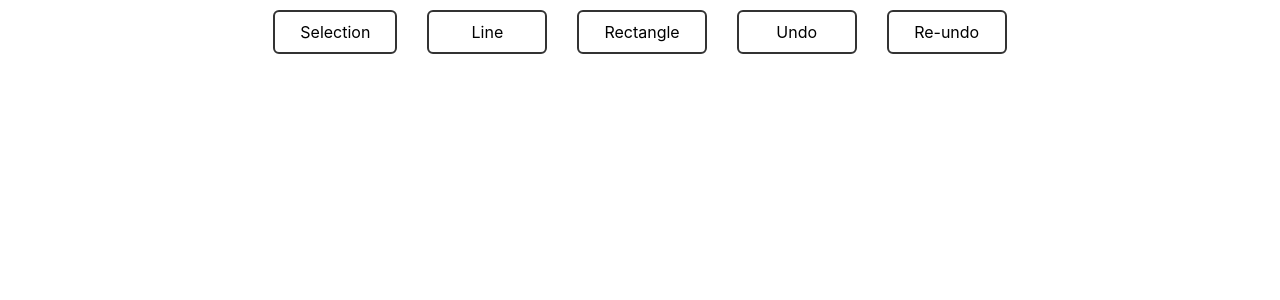
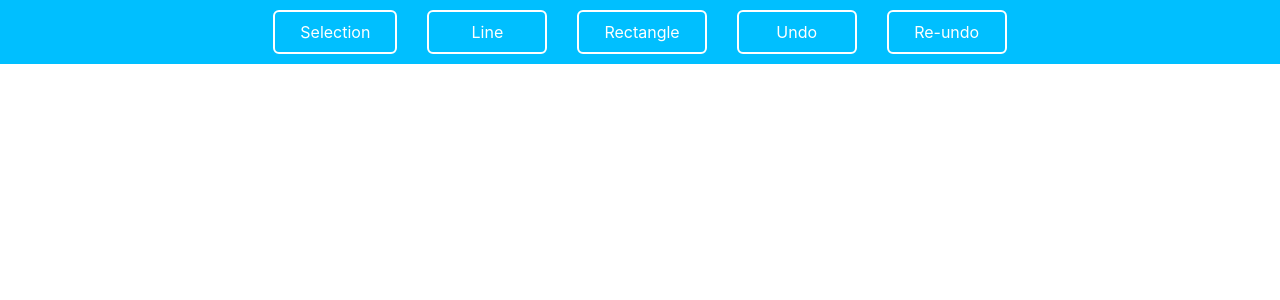
Before and after one commit to AndrewNTA/drawing-app, a React (Create React App) app: page / in a window 1280 px wide. Shown: the top 300 px of the page. Built offline with nearby package versions, Linux system fonts and the light colour scheme.

Commit message:
Style menu bar

```diff
--- a/src/components/Button/styles.css
+++ b/src/components/Button/styles.css
@@ -5,11 +5,14 @@
     min-width: 120px;
     cursor: pointer;
     border-radius: 6px;
-    border: 2px solid #333333;
+    border: 2px solid white;
     margin: 0 15px;
     text-align: center;
+    color: white;
+    transition: all 0.3s;
 }
 
 .button-container:hover {
-    background-color: #dcdcdc;
+    background-color: white;
+    color: black;
 }
--- a/src/containers/DrawingView/index.js
+++ b/src/containers/DrawingView/index.js
@@ -1,4 +1,4 @@
-import React, { useRef, useLayoutEffect, useState } from 'react';
+import React, { useLayoutEffect, useState } from 'react';
 import rough from 'roughjs/bundled/rough.esm';
 import Button from '../../components/Button';
 import './styles.css';
@@ -11,9 +11,6 @@ const createLineElement = (x1, y1, x2, y2) => {
 };
 
 const DrawingView = () => {
-  const menuBarRef = useRef(null);
-  const menuBarHeight = menuBarRef.current && menuBarRef.current.clientHeight || 0;
-
   const [elements, setElements] = useState([]);
   const [isDrawing, setIsDrawing] = useState(false);
 
@@ -55,7 +52,7 @@ const DrawingView = () => {
   };
 
   return (<div className="drawing-view-container">
-    <div className="drawing-menu-bar" ref={menuBarRef}>
+    <div className="drawing-menu-bar">
       <Button
         onClick={() => {}}
         text={'Selection'}
@@ -78,7 +75,7 @@ const DrawingView = () => {
       <canvas
         id="drawing-canvas"
         width={window.innerWidth}
-        height={window.innerHeight - menuBarHeight}
+        height={window.innerHeight}
         onMouseMove={handleMouseMove}
         onMouseDown={handleMouseDown}
         onMouseUp={handleMouseUp}
--- a/src/containers/DrawingView/styles.css
+++ b/src/containers/DrawingView/styles.css
@@ -1,4 +1,10 @@
 .drawing-menu-bar {
+    position: fixed;
+    z-index: 1;
+    top: 0;
+    left: 0;
+    width: 100%;
+    background-color: deepskyblue;
     display: flex;
     align-items: center;
     justify-content: center;
```
